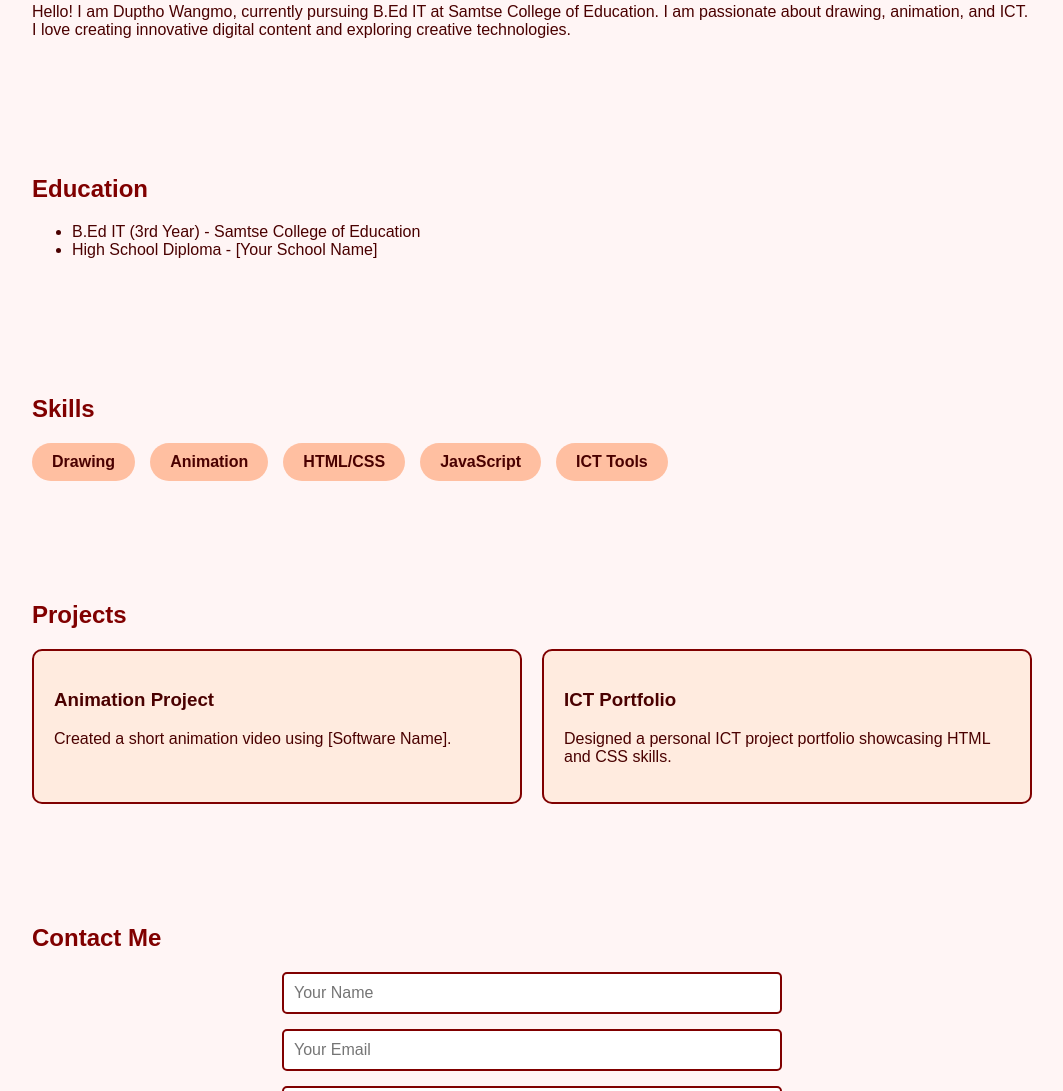
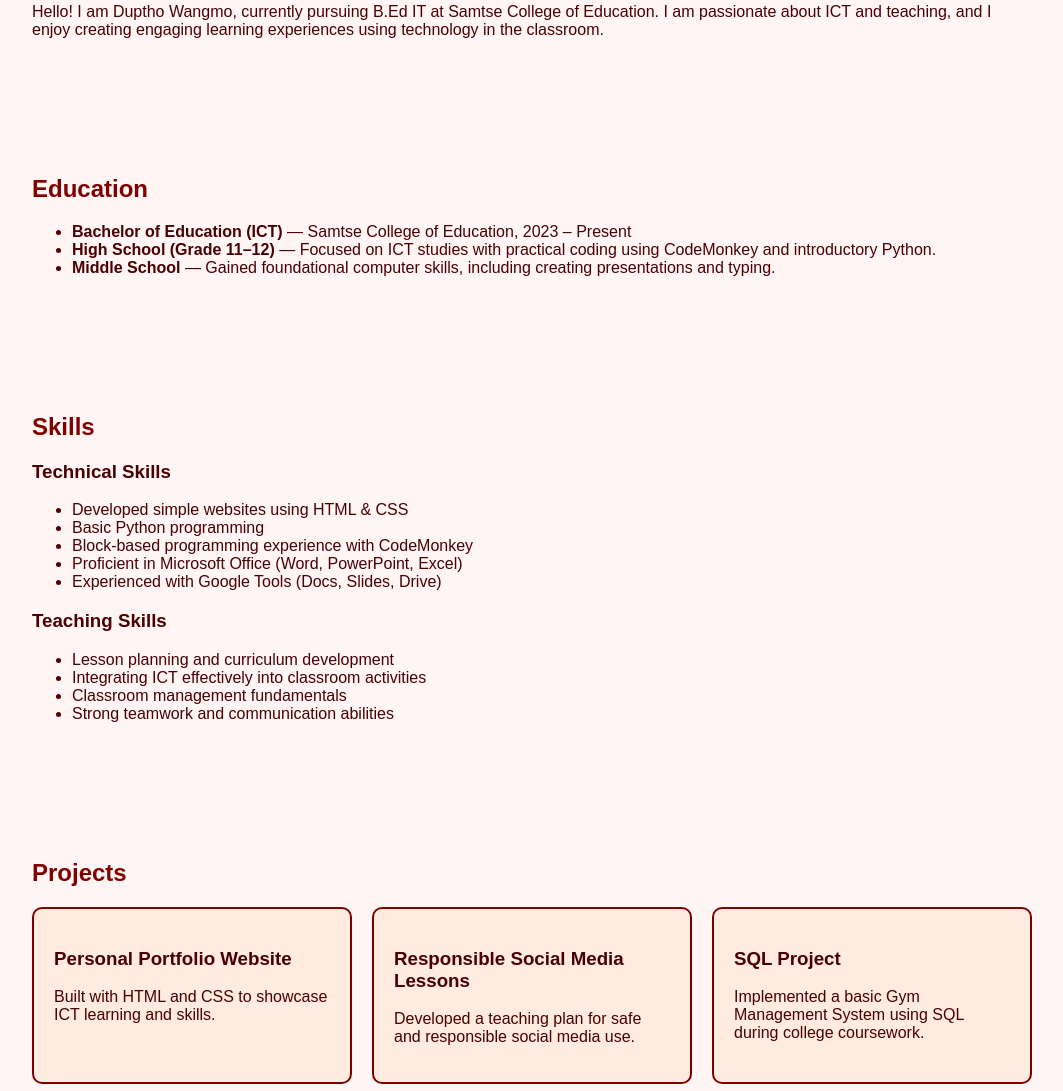
Before and after one commit to duptsho/08230126_lap02, a plain HTML site: page index.html in a window 1280 px wide. Shown: the part 727-1818 px from the top of the page, without its empty margins (108-1171 px from the left). Drawn offline with Linux system fonts and the light colour scheme.

Commit message:
adding index.html

```diff
--- a/index.html
+++ b/index.html
@@ -25,7 +25,7 @@
         <div class="hero-container">
             <div class="hero-text">
                 <h1>Duptho Wangmo</h1>
-                <p>B.Ed IT 3rd Year | Aspiring Animator & ICT Enthusiast</p>
+                <p>B.Ed IT 3rd Year | Aspiring ICT Teacher</p>
             </div>
             <div class="hero-image">
                 <img src="profile.jpg" alt="Duptho Wangmo" class="profile-pic">
@@ -36,28 +36,37 @@
     <!-- About Me Section -->
     <section id="about">
         <h2>About Me</h2>
-        <p>Hello! I am Duptho Wangmo, currently pursuing B.Ed IT at Samtse College of Education. I am passionate about drawing, animation, and ICT. I love creating innovative digital content and exploring creative technologies.</p>
+        <p>Hello! I am Duptho Wangmo, currently pursuing B.Ed IT at Samtse College of Education. I am passionate about ICT and teaching, and I enjoy creating engaging learning experiences using technology in the classroom.</p>
     </section>
 
     <!-- Education Section -->
     <section id="education">
         <h2>Education</h2>
         <ul>
-            <li>B.Ed IT (3rd Year) - Samtse College of Education</li>
-            <li>High School Diploma - [Your School Name]</li>
+            <li><strong>Bachelor of Education (ICT)</strong> — Samtse College of Education, 2023 – Present</li>
+            <li><strong>High School (Grade 11–12)</strong> — Focused on ICT studies with practical coding using CodeMonkey and introductory Python.</li>
+            <li><strong>Middle School</strong> — Gained foundational computer skills, including creating presentations and typing.</li>
         </ul>
     </section>
 
     <!-- Skills Section -->
     <section id="skills">
         <h2>Skills</h2>
-        <div class="skills-container">
-            <div class="skill">Drawing</div>
-            <div class="skill">Animation</div>
-            <div class="skill">HTML/CSS</div>
-            <div class="skill">JavaScript</div>
-            <div class="skill">ICT Tools</div>
-        </div>
+        <h3>Technical Skills</h3>
+        <ul class="skills-list">
+            <li>Developed simple websites using HTML & CSS</li>
+            <li>Basic Python programming</li>
+            <li>Block-based programming experience with CodeMonkey</li>
+            <li>Proficient in Microsoft Office (Word, PowerPoint, Excel)</li>
+            <li>Experienced with Google Tools (Docs, Slides, Drive)</li>
+        </ul>
+        <h3>Teaching Skills</h3>
+        <ul class="skills-list">
+            <li>Lesson planning and curriculum development</li>
+            <li>Integrating ICT effectively into classroom activities</li>
+            <li>Classroom management fundamentals</li>
+            <li>Strong teamwork and communication abilities</li>
+        </ul>
     </section>
 
     <!-- Projects Section -->
@@ -65,12 +74,16 @@
         <h2>Projects</h2>
         <div class="projects-container">
             <div class="project-card">
-                <h3>Animation Project</h3>
-                <p>Created a short animation video using [Software Name].</p>
+                <h3>Personal Portfolio Website</h3>
+                <p>Built with HTML and CSS to showcase ICT learning and skills.</p>
             </div>
             <div class="project-card">
-                <h3>ICT Portfolio</h3>
-                <p>Designed a personal ICT project portfolio showcasing HTML and CSS skills.</p>
+                <h3>Responsible Social Media Lessons</h3>
+                <p>Developed a teaching plan for safe and responsible social media use.</p>
+            </div>
+            <div class="project-card">
+                <h3>SQL Project</h3>
+                <p>Implemented a basic Gym Management System using SQL during college coursework.</p>
             </div>
         </div>
     </section>
```
